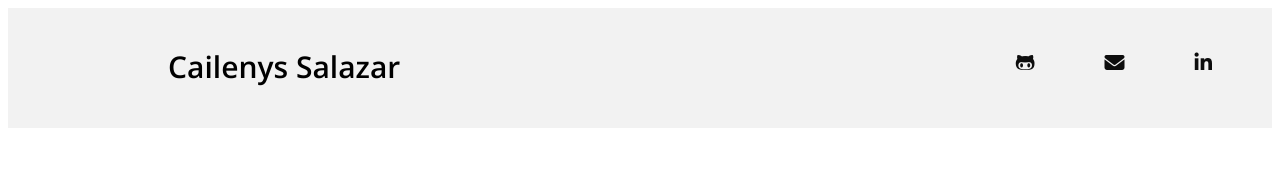
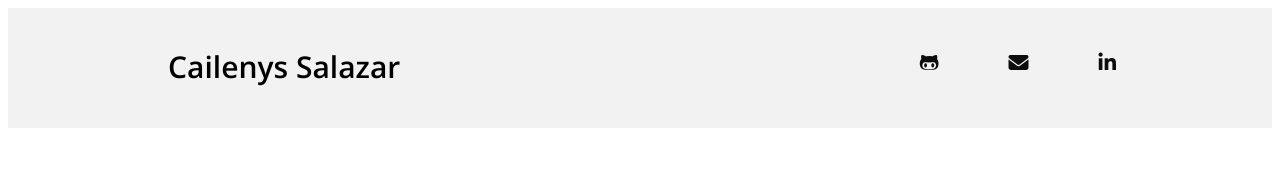
Before and after one commit to Cailenys/online-resume, a plain HTML site: page index.html in a window 1280 px wide. Shown: the top 171 px of the page. Drawn offline with nearby package versions, Linux system fonts and the light colour scheme.

Commit message:
Added margin to the icons

```diff
--- a/index.html
+++ b/index.html
@@ -29,7 +29,7 @@
     <header>
         <div class="header header-grid">
             <h1>Cailenys Salazar</h1>
-            <div class=icons>
+            <div class="icons">
                 <a href="https://www.linkedin.com/in/cailenyssalazar/"><i class="fab fa-linkedin-in"></i></a>
                 <a href="mailto:cailenys.salazar@gmail.com"><i class="fas fa-envelope"></i></a>
                 <a href="https://github.com/Cailenys"><i class="fab fa-github-alt"></i></a>
--- a/resume-style.css
+++ b/resume-style.css
@@ -18,16 +18,19 @@ margin-bottom: 30px;
   line-height: 1.5rem;
 }
 
-.content, header h1 {
+.content, header h1, .icons {
   margin-left: 20px;
   margin-right: 20px;
   }
 
 .content h1{ font-size: 15px;}
 .content h2{ font-size: 12px;}
+
 .date{
   margin-left: 60px;
+  float: right;
 }
+
 .education, .skills , .work-experience{
    margin-bottom: 30px;
    line-height: 1.5rem;
@@ -54,7 +57,10 @@ header h1 {
   font-size: 15px;
   color: #0d0d0d;
 }
-.date {float: right;}
+.icons{
+  margin-left: -1rem;
+}
+
 
 .institute{
 margin-left: 4rem;
@@ -114,7 +120,7 @@ ul{
     font-size: 15px;
   }
 
-  .edu{
+  .edu {
     margin-left: 2rem;
   }
 
@@ -132,6 +138,9 @@ ul{
     font-size: 20px;
 }
 
+.icons{
+  margin-right: 6rem;
+}
  .row-certifications h2 {
    font-size: 12px;
    line-height: 1.5;}
```
